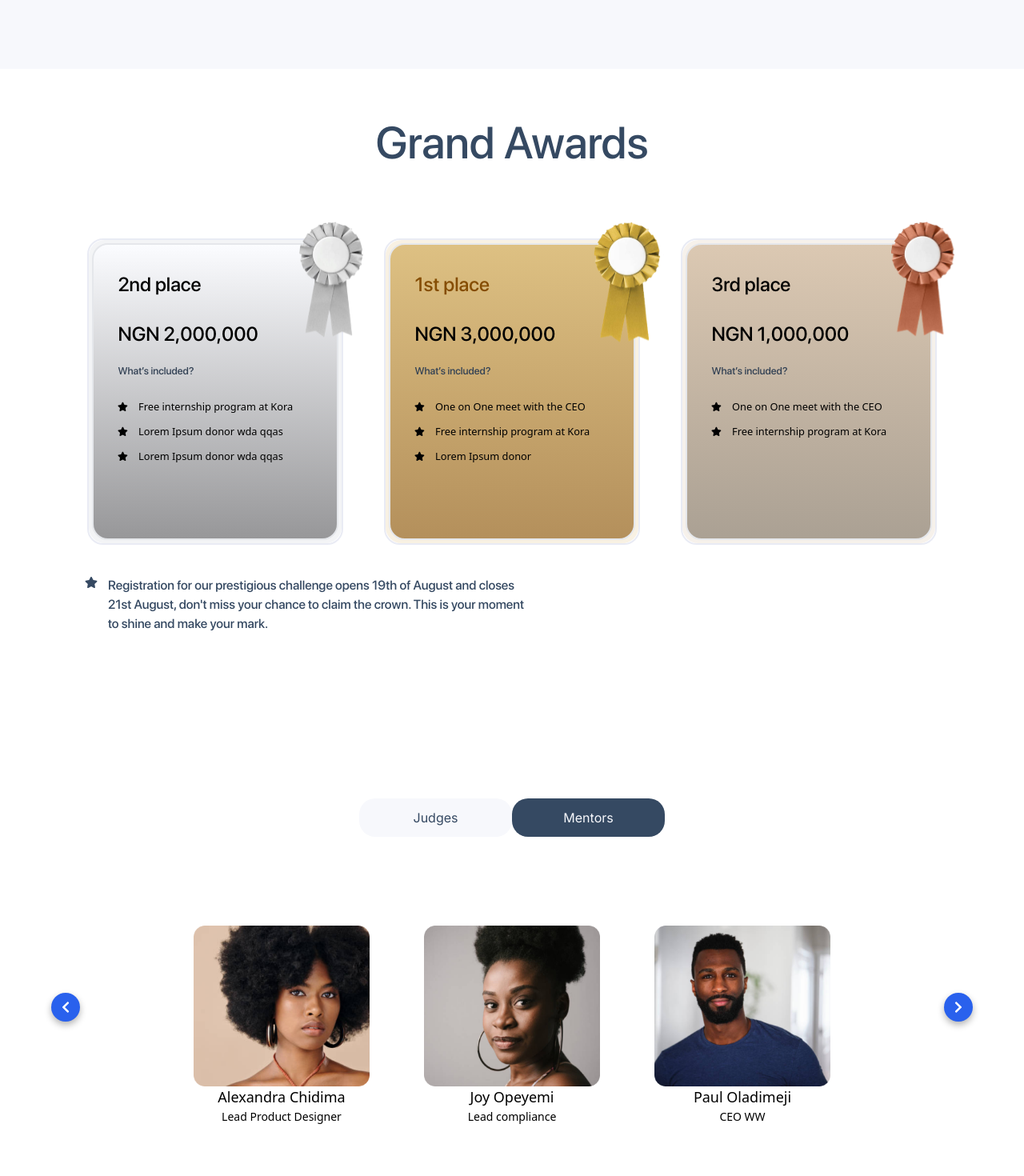
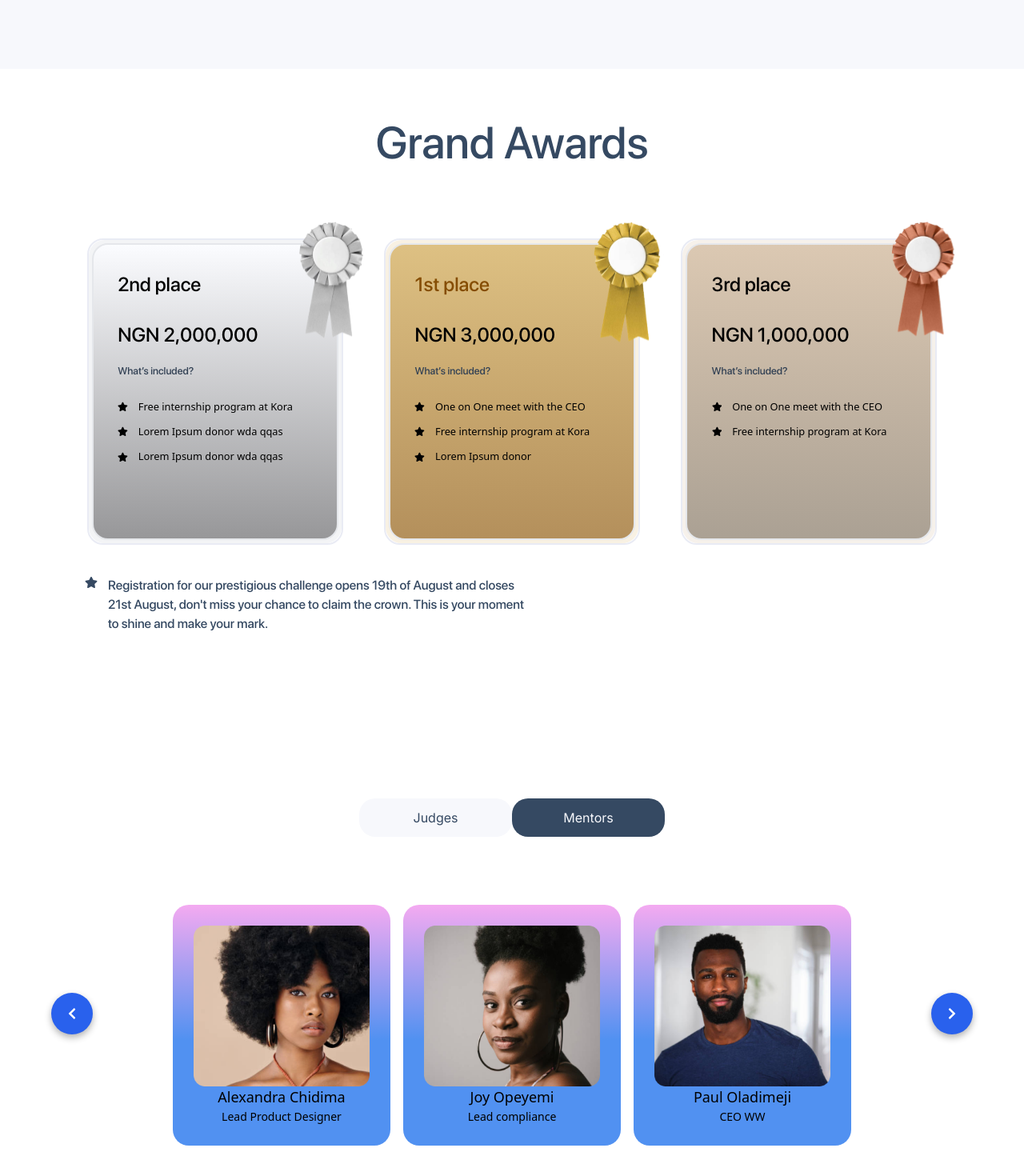
Before and after one commit to Schoolpals/KORA-HACKATHON-FRONTEND, a React (Vite) app: page / in a window 1280 px wide. Shown: the part 2200-3670 px from the top of the page at 80% size. Built offline with nearby package versions, Linux system fonts and the light colour scheme; a web font is replaced by a local one.

Commit message:
update on the judges section

```diff
--- a/src/Component/Award.tsx
+++ b/src/Component/Award.tsx
@@ -39,7 +39,8 @@
         <div data-aos="zoom-out" className="fonts-text    text-center md:text-[6vw] text-[7vw]  xl:text-[56px] text-[#354962]">Grand Awards</div>
         <div className="flex  md:flex-row flex-col items-center justify-center gap-[7vw]  md:gap-[4vw]">
           <div className="">
-            <div className="border-2 rounded-[20px] border-opacity-[0.2] relative border-[#919BC8]   md:w-[28vw] w-[65vw] xl:w-[25vw]" data-aos="flip-left">
+            <div className="border-2 rounded-[20px] border-opacity-[0.2] relative border-[#919BC8]   md:w-[28vw] w-[65vw] xl:w-[25vw]" data-aos="fade-up"
+     data-aos-duration="600">
               <img src="/assets/Images/2ndplaceaward.svg" alt="Silverolgo" className="absolute w-[15vw]  md:w-[9vw] xl:w-[7vw]  -top-8  -right-8" />
               <div className="p-1 rounded-[20px]  bg-gray-100">
                 <div className="bg-gradient-to-t from-[#979799] via-bg-gray-400 to-[#FBFCFF] md:h-[39vw] h-[65vw] xl:h-[29vw] text-black rounded-[20px] border-2">
@@ -78,7 +79,8 @@
             </div>
           </div>
           <div>
-            <div className="border-2 rounded-[20px] border-opacity-[0.2] relative border-[#919BC8] md:w-[28vw] w-[65vw] xl:w-[25vw]" data-aos="flip-down">
+            <div className="border-2 rounded-[20px] border-opacity-[0.2] relative border-[#919BC8] md:w-[28vw] w-[65vw] xl:w-[25vw]" data-aos="fade-up"
+     data-aos-duration="850">
               <img src="/assets/Images/1stplacelogo.svg" alt="Silverolgo" className="absolute w-[15vw]  md:w-[9vw] xl:w-[7vw]  -top-8  -right-8" />
               <div className="p-1 rounded-[20px]  bg-[#CC9F42] bg-opacity-[0.15]">
                 <div className="bg-gradient-to-b from-[#CC9F4299] via-bg-[#874E0199] to-[#874E0199] md:h-[39vw] xl:h-[29vw] h-[65vw] text-black bg-opacity-[0.4] rounded-[20px] border-2">
@@ -123,7 +125,8 @@
             </div>
           </div>
           <div>
-            <div className="border-2 rounded-[20px] border-opacity-[0.2] relative border-[#919BC8] md:w-[28vw] w-[65vw] xl:w-[25vw]" data-aos="flip-right">
+            <div className="border-2 rounded-[20px] border-opacity-[0.2] relative border-[#919BC8] md:w-[28vw] w-[65vw] xl:w-[25vw]" data-aos="fade-up"
+     data-aos-duration="1500">
               <img src="/assets/Images/3rdplacelogo.svg" alt="Silverolgo" className="absolute w-[15vw] md:w-[9vw] xl:w-[7vw]   -top-8  -right-8" />
               <div className="p-1 rounded-[20px] bg-[#C2A07A] bg-opacity-[0.15]">
                 <div className="bg-gradient-to-b from-[#C2A07A80]  via-bg-gray-400 to-[#61513D80]  md:h-[39vw] h-[65vw] xl:h-[29vw] text-black bg-opacity-[0.4] rounded-[20px] border-2">
--- a/src/Component/Information.tsx
+++ b/src/Component/Information.tsx
@@ -4,16 +4,9 @@
 import AOS from 'aos';
 import 'aos/dist/aos.css';
 export const Information = () => {
-  const navigate = useNavigate()
-  useEffect(() => {
-    AOS.init({
-      duration: 1000,
-      easing: 'ease',
-      once: false,
-    });
-  }, []);
+
   return (
-    <div className='xl:h-[62vw] md:h-[62vw]   w-screen h-[40vh] justify-center flex my-[3vw] md:my-[3vw] xl:my-[0vw]  xl:py-[0vw] justify-center items-center text-black' id='info'>
+    <div className='xl:h-[62vw] md:h-[62vw] overflow-x-hidden  w-screen h-[40vh] justify-center flex my-[3vw] md:my-[3vw] xl:my-[0vw]  xl:py-[0vw] justify-center items-center text-black' id='info'>
       <div className='w-[86%] mx-auto flex flex-col text-[3vw] gap-[2vw] fonts-text '>
         <div className='flex gap-[0vw] flex-col'>
           <div data-aos="slide-right" className='font-bold xl:tracking-wide text-[#354962]'>Explore our exciting agenda</div>
--- a/src/Component/Judges.tsx
+++ b/src/Component/Judges.tsx
@@ -123,7 +123,7 @@
                             itemClass="carousel-item-padding-40-px"
                         >
                             {imageArray.map((item: any) => (
-                                <div key={item.id} data-aos="flip-up" className='md:m-2  md:p-[2vw] cursor-pointer image_display flex flex-col items-center'>
+                                <div key={item.id} data-aos="fade-up" className='md:m-2  md:p-[2vw] cursor-pointer image_display flex flex-col items-center'>
                                     <img className='md:w-[21vw]  rounded-[10px]' src={item.src} alt={item.alt} />
                                     <div className='text-center text-[18px]'>{item.name}</div>
                                     <div className='text-center text-[14px]'>{item.position}</div>
--- a/src/Component/SinglePage.tsx
+++ b/src/Component/SinglePage.tsx
@@ -12,13 +12,12 @@
 
 export const SinglePage = () => {
   return (
-    <div className='flex gap-[1vw] flex-col'>
+    <div className='flex gap-[1vw] overflow-x-hidden flex-col'>
         <Hero/>
         <Sponsors/>
         <Information/>
         <MultiStepForm/>
         <Award/>
-
         <Judges/>
         <Form/>
         <Footer/>
--- a/src/Styles/Fonts.css
+++ b/src/Styles/Fonts.css
@@ -1,24 +1,27 @@
 @import url("https://fonts.fontstorage.com/import/avertademo.css");
 @import url('https://fonts.googleapis.com/css2?family=Fahkwang:ital,wght@0,200;0,300;0,400;0,500;0,600;0,700;1,200;1,300;1,400;1,500;1,600;1,700&family=Inter:ital,opsz,wght@0,14..32,100..900;1,14..32,100..900&family=Open+Sans:ital,wght@0,300..800;1,300..800&display=swap');
 @import url('https://fonts.googleapis.com/css2?family=Inter:ital,opsz,wght@0,14..32,100..900;1,14..32,100..900&family=Open+Sans:ital,wght@0,300..800;1,300..800&display=swap');
+
 @font-face {
   font-family: myFonts;
   src: url("../assets/sf-pro-display/SFPRODISPLAYMEDIUM.OTF");
 }
+
 .hero_navbar {
   font-family: 'Averta Demo';
   font-weight: 100;
 }
 
-.image_display{
-  background-color: transparent;
-  /* transition: 0.5s ease-out; */
+.image_display {
+  background: linear-gradient(to top, #5191f1 44%, #F4AAF1 100%);
+  border-radius: 20px;
+
 }
 
 .image_display:hover {
-  background: linear-gradient(to top, #5191f1 44%, #F4AAF1 100%);
+  background: transparent;
   justify-content: center;
-  border-radius: 20px;
+  transition: 1s ease-in-out;
 
 }
 
@@ -85,6 +88,7 @@
     transform: translateX(-100%);
   }
 }
+
 .fakwa {
   font-family: "Fahkwang", sans-serif;
 }
@@ -104,13 +108,19 @@
   font-weight: 500;
 }
 
+.right_arrow {
+  padding: 20px ;
+  /* position: absolute !important; */
+}
+
 .form-navigation {
   display: flex;
   /* justify-content: space-evenly; */
   margin-top: 20px;
   gap: 5vw;
 }
-.form-navigation  button{
+
+.form-navigation button {
   background-color: #2961ED;
   padding: 1rem;
   border-radius: 50%;
@@ -128,6 +138,7 @@
     background-position: right bottom;
     background: linear-gradient(150deg, #060D17 60%, black 40%);
   }
+
   .circle {
     width: 2vw;
     height: 2vw;
@@ -140,18 +151,21 @@
     color: white;
     transition: background-color 0.3s;
   }
+
   .navbar-container {
     /* width: 35.3vw; */
     margin: 7.2vw 0rem;
     height: 8vw;
   }
+
   .navbar-container img {
     width: 100%;
     height: auto;
     object-fit: cover;
     margin: 0vw 0rem;
   }
-  .form-navigation  button{
+
+  .form-navigation button {
     background-color: #2961ED;
     padding: 3vw;
     font-size: 2vw;
@@ -165,9 +179,9 @@
     font-size: 12vw;
   }
 }
-.right_arrow{
-  padding: 10px !important;
-  /* position: absolute !important; */
+
+.right_arrow {
+
 }
 
 @media (min-width: 540px) and (max-width: 767px) {
@@ -176,9 +190,11 @@
     right: 0vw;
     top: 10vw;
   }
+
   .hero_docs {
     font-size: 3.5vw !important;
   }
+
   .hero_button {
     font-size: 3.5vw !important;
     height: 9vw !important;
@@ -197,12 +213,14 @@
     background-position: right bottom;
     background: linear-gradient(167deg, #060D17 70%, black 30%);
   }
+
   .navbar-container {
     /* width: 35.3vw; */
-  width: 120px;
-  margin: 4vw 0rem;
+    width: 120px;
+    margin: 4vw 0rem;
     height: 8vw;
   }
+
   .navbar-container img {
     width: 100%;
     height: auto;
```
